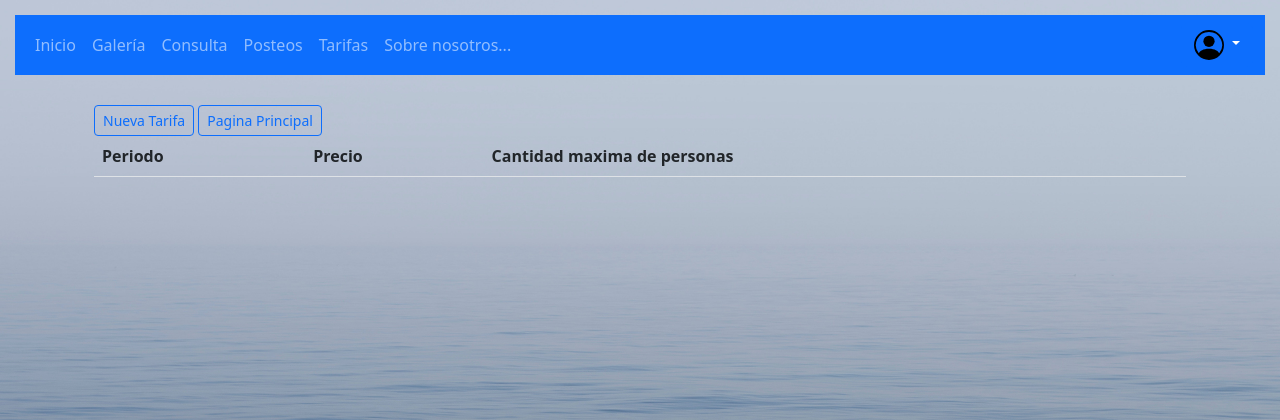
After one commit to MartinMadda/Final-Coderhouse, a Django app: page /tarifas/ in a window 1280 px wide. The commit adds this page. Shown: the top 420 px of the page. Run offline with Django 4.2, Linux system fonts and the light colour scheme; data that the repository does not hold is empty.

Commit message:
CRUD Tarifas

```diff
--- a/final_coder/urls.py
+++ b/final_coder/urls.py
@@ -19,7 +19,7 @@ from django.conf.urls.static import static
 from django.urls import path
 from panel.views import  (SignUpView, BienvenidaView, GaleriaView,
                           SignInView, SignOutView, ReservaCreateView,
-                          PosteosView,PosteoCreateView, PosteoUpdateView, PosteoDeleteView,Miperfil, PosteoDetailView, About)
+                          PosteosView,PosteoCreateView, PosteoUpdateView, PosteoDeleteView,Miperfil, PosteoDetailView, About, TarifaCreateView, TarifaUpdateView, TarifaDeleteView, TarifaView)
 
 urlpatterns = [
     path('admin/', admin.site.urls),
@@ -37,6 +37,10 @@ urlpatterns = [
     path('Perfilazo', Miperfil.as_view(), name="perfil"),
     path('posteo-detalle/<pk>/', PosteoDetailView.as_view(), name="detalle_posteo"),
     path('about/', About.as_view(), name="about"),
+    path('tarifa/create', TarifaCreateView.as_view(), name='tarifa-create'),
+    path('tarifa/<pk>/update', TarifaUpdateView.as_view(), name ="tarifa-update"),
+    path('tarifas/', TarifaView.as_view(), name ="tarifas"),
+    path('tarifas/<pk>/delete', TarifaDeleteView.as_view(), name ="tarifa-delete"),
 ]
 
 urlpatterns += static(settings.MEDIA_URL, document_root=settings.MEDIA_ROOT)
--- a/panel/templates/panel/base.html
+++ b/panel/templates/panel/base.html
@@ -36,6 +36,10 @@
 
                 <li class="nav-item">
                   <a class="nav-link" href="{% url 'posteos' %}">Posteos</a>
+                </li>
+
+                <li class="nav-item">
+                  <a class="nav-link" href="{% url 'tarifas' %}">Tarifas</a>
                 </li>
 
                 <li class="nav-item">
--- /dev/null
+++ b/panel/templates/panel/tarifa_list.html
@@ -0,0 +1,35 @@
+{% extends "panel/base.html" %}
+{% block tab%}Listado de tarifas{% endblock %}
+{% block content %}
+<main class="flex-shrink-0">
+    <div class="container" style="margin-top: 1em;">
+     <a type="button" href="{% url 'tarifa-create' %}" class="btn btn-sm btn-outline-primary" style="margin-top: 1em;">Nueva Tarifa</a> <a type="button" href = "{% url 'bienvenida' %}" style="margin-top: 1em;" class="btn btn-sm btn-outline-primary" >Pagina Principal</a>
+  <table class="table">
+  <thead>
+    <tr>
+
+      <th scope="col">Periodo</th>
+      <th scope="col">Precio</th>
+      <th scope="col">Cantidad maxima de personas</th>
+
+
+    </tr>
+  </thead>
+        <tbody>
+          {%for tarifa in tarifas %}
+            <tr>
+
+            <td>{{tarifa.periodo}}</td>
+            <td>{{posteo.precio}}</td>
+            <td>{{posteo.cantidad_maxima_personas}}</td>
+            <td>
+                <a type="button" href="{% url 'tafifa-update' posteo.id %}" class="btn btn-sm btn-outline-warning "><img src="../../static/img/pencil.svg" alt=""></a>
+                <a type="button" href="{% url 'tarifa-delete' posteo.id %}" class="btn btn-sm btn-outline-danger"><img src="./../../static/img/trash.svg" alt=""></a>
+            </td>
+            </tr>
+          {% endfor %}
+        </tbody>
+    </table>
+    </div>
+  </main>
+{% endblock %}
--- a/panel/views.py
+++ b/panel/views.py
@@ -2,7 +2,7 @@ from django.shortcuts import render, HttpResponse
 from django.shortcuts import render, redirect
 from django.contrib.auth import login, authenticate
 from django.views.generic import CreateView, TemplateView, ListView, UpdateView, DeleteView, DetailView
-from .models import Perfil, Reserva, Posteo
+from .models import Perfil, Reserva, Posteo, Tarifa
 from .forms import SignUpForm, ReservaForm
 from django.contrib.auth.views import LoginView, LogoutView
 from django.urls import reverse_lazy
@@ -88,3 +88,30 @@ class PosteoDetailView(DetailView):
 
 class About(TemplateView):
     template_name = "panel/about.html"
+
+
+class TarifaView(ListView):
+
+    queryset = Tarifa.objects.all()
+    template_name = "panel/tarifa_list.html"
+    context_object_name = "tarifas"
+
+@method_decorator(staff_member_required, name='dispatch')
+class TarifaCreateView(CreateView):
+    model = Tarifa
+    fields = ['periodo','precio' , 'cantidad_maxima_personas']
+    template_name = "panel/tarifa_form.html"
+    success_url = reverse_lazy('tarifas')
+
+@method_decorator(staff_member_required, name='dispatch')
+class TarifaUpdateView(UpdateView):
+    model = Tarifa
+    fields = ['periodo','precio' , 'cantidad_maxima_personas']
+    template_name = "panel/tarifa_form.html"
+    success_url = reverse_lazy('tarifas')
+
+@method_decorator(staff_member_required, name='dispatch')
+class TarifaDeleteView(DeleteView):
+    model = Posteo
+    template_name = "panel/tarfia_confirm_delete.html"
+    success_url = reverse_lazy('tarifas')
```
Also changed, not shown: panel/templates/panel/tarifa_confirm_delete.html (added, +16 -0 lines), panel/templates/panel/tarifa_form.html (added, +26 -0 lines).
